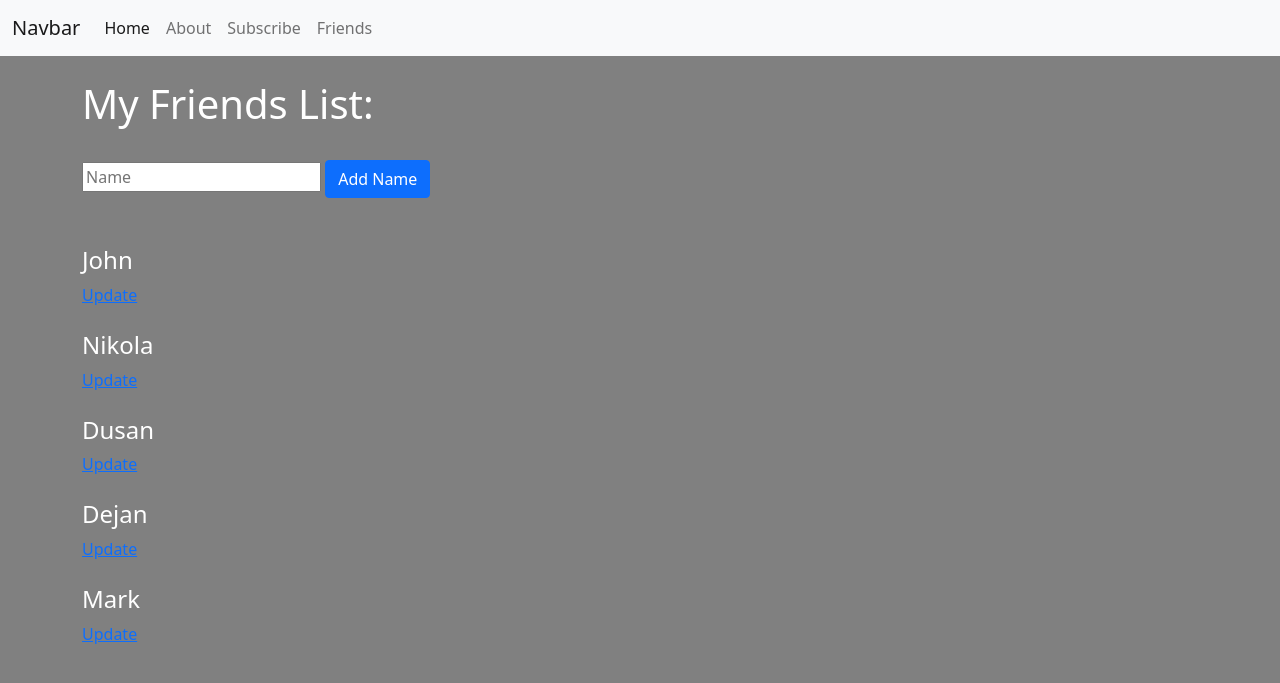
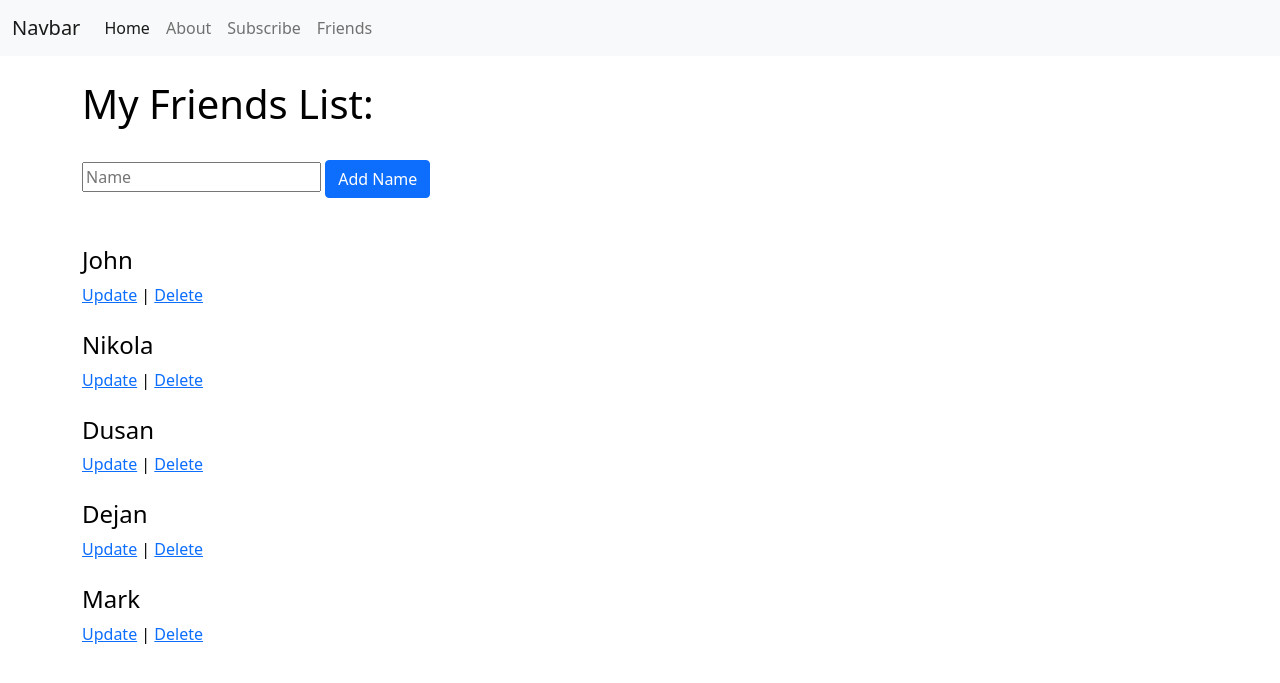
Before and after one commit to deki90to/Flask-Beginner-Practice, a Flask app: page /friends in a window 1280 px wide. Shown: the top 683 px of the page. Run offline with Flask 2, Linux system fonts and the light colour scheme; data comes from the database, SQL or seed files in the repository; both versions use the stored data as it was after the commit.

Commit message:
delete posts

```diff
--- a/app.py
+++ b/app.py
@@ -92,3 +92,15 @@ def update(id):
 			return 'There was a problem with updating name'
 	else:
 		return render_template('update.html', update_friend=update_friend)
+
+
+@app.route('/delete/<int:id>')
+def delete(id):
+	delete_friend = Friends.query.get_or_404(id)
+
+	try:
+		db.session.delete(delete_friend)
+		db.session.commit()
+		return redirect('/friends')
+	except:
+		return 'Problem with deleting'
--- a/static/css/style.css
+++ b/static/css/style.css
@@ -1,4 +1,4 @@
 body {
-	background-color: grey;
-	color: white;
+	background-color: white;
+	color: black;
 }
--- a/templates/friends.html
+++ b/templates/friends.html
@@ -16,7 +16,7 @@
   <br><br>
 
   {% for friend in friends %}
-  	<h4>{{ friend.name }}</h4><a href="/update/{{ friend.id }}">Update</a><br><br>
+  	<h4>{{ friend.name }}</h4><a href="/update/{{ friend.id }}">Update</a> | <a href="/delete/{{ friend.id }}">Delete</a><br><br>
   {% endfor %}
 
 </div>
```
Also changed, not shown: friends.db.
